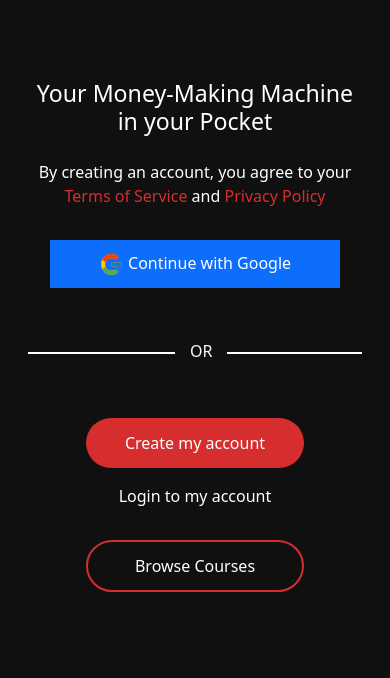
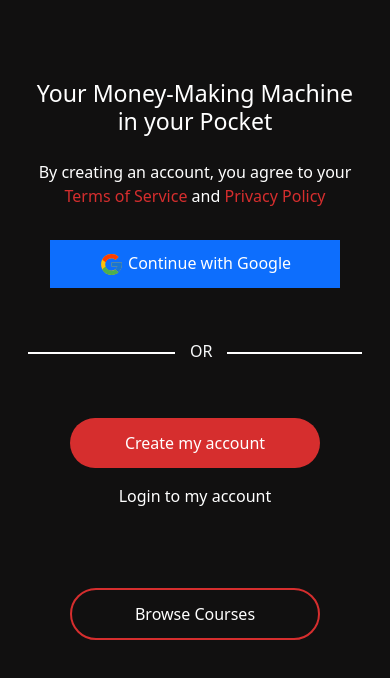
Before and after one commit to OlagunjuOlaniyi/daba-auth-task, a React (Create React App) app: page / in a window 390 px wide. Shown: the top 678 px of the page. Built offline with nearby package versions, Linux system fonts and the light colour scheme.

Commit message:
responsive button for smaller screen

```diff
--- a/src/pages/welcome/Welcome.css
+++ b/src/pages/welcome/Welcome.css
@@ -67,6 +67,10 @@
 
 @media screen and (max-width: 780px) {
   .welcome__loginReg .browse {
-    margin-top: 1rem;
+    width: 75%;
+  }
+
+  .welcome__loginReg .register {
+    width: 75%;
   }
 }
```
